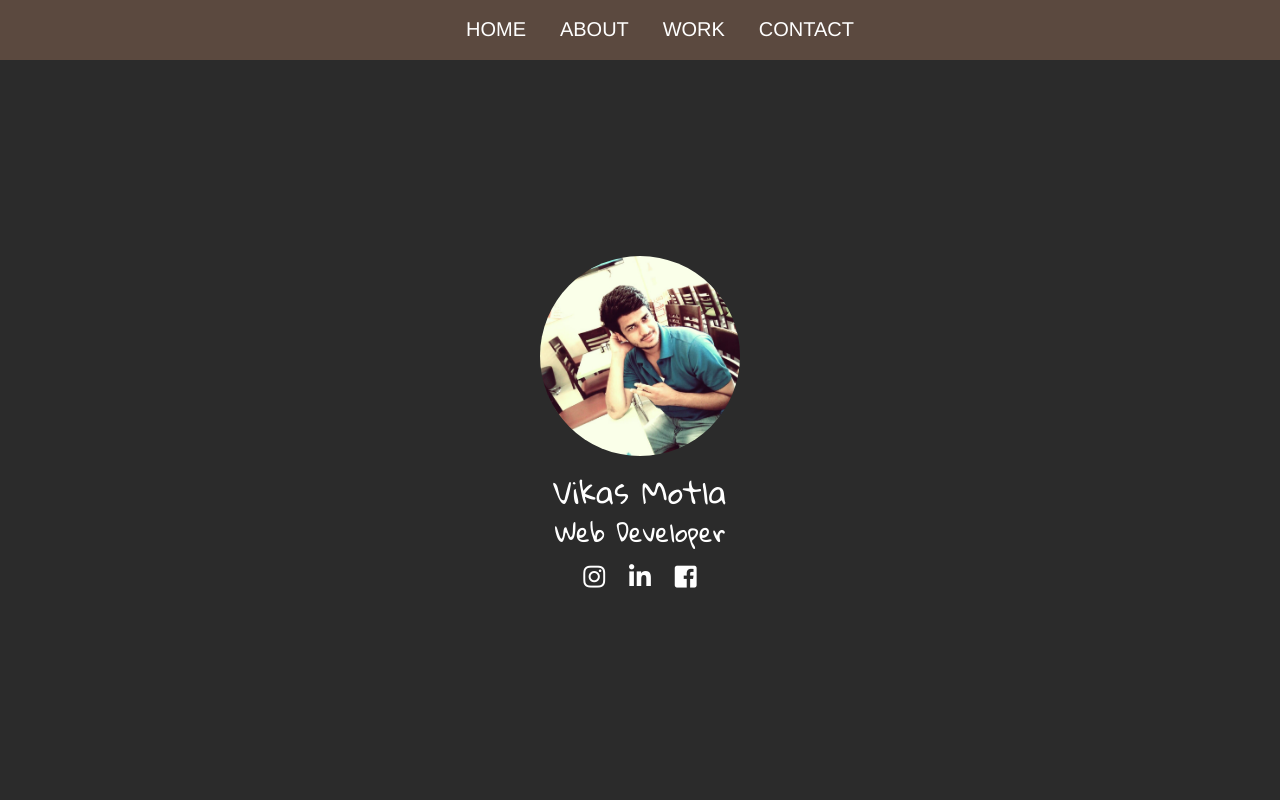
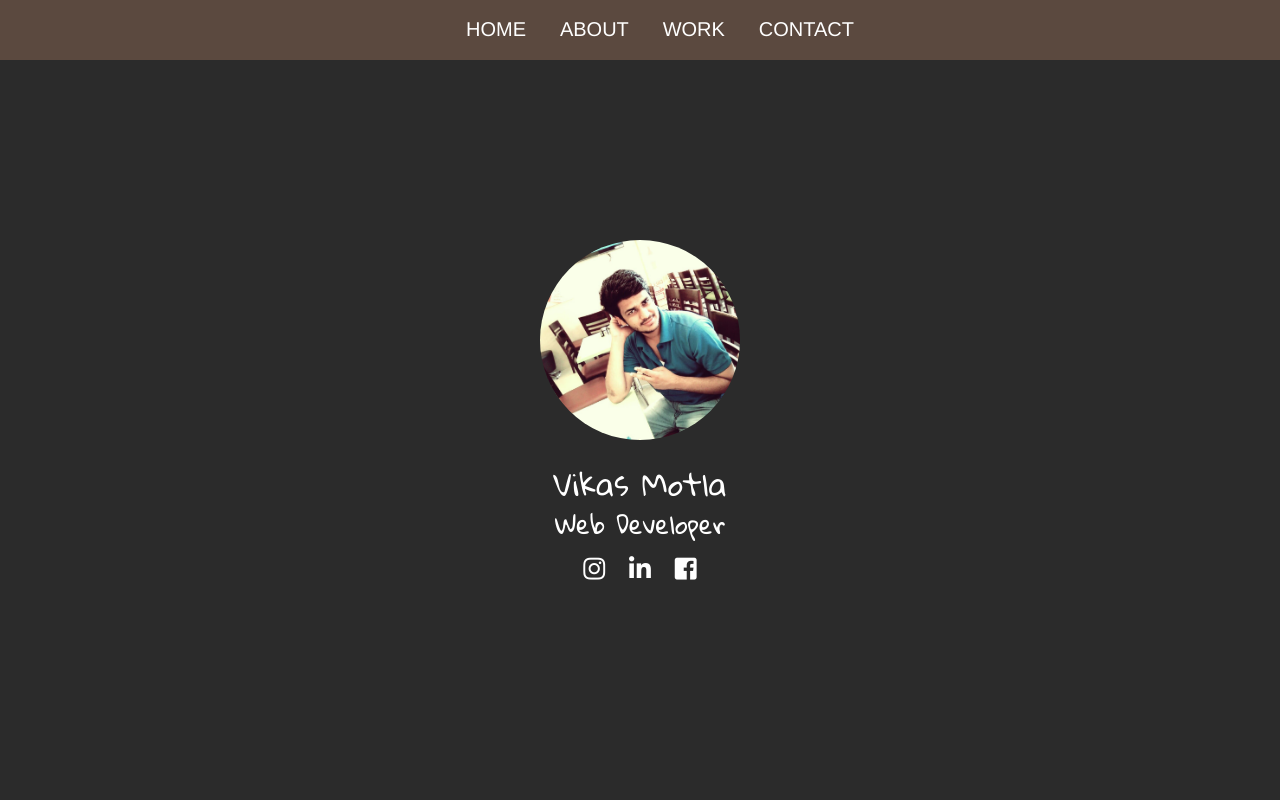
Before and after one commit to vikasmotla/vikasmotla.github.io, a plain HTML site: page index.html in a window 1280 px wide. Shown: the top 800 px of the page. Drawn offline with nearby package versions, Linux system fonts and the light colour scheme.

Commit message:
ui related changes

```diff
--- a/custom/css/profile.css
+++ b/custom/css/profile.css
@@ -72,11 +72,59 @@ nav ul li a:hover{
 }
 
 
+/* .dp{
+  width: 200px;
+  height: 200px;
+  border-radius: 50%;
+  margin-top: 32vh;
+} */
+
 .dp{
   width: 200px;
   height: 200px;
   border-radius: 50%;
-  margin-top: 32vh;
+}
+
+@media(max-width:576px){
+  .marginTopdp{
+    margin-top: 30vh;
+  }
+  .marginTopContent{
+    margin-top: 30vh;
+  }
+}
+
+@media(min-width:576px){
+  .marginTopdp{
+    margin-top: 30vh;
+  }
+  .marginTopContent{
+    margin-top: 30vh;
+  }
+}
+@media(min-width:768px){
+  .marginTopdp{
+    margin-top: 30vh;
+  }
+  .marginTopContent{
+    margin-top: 30vh;
+  }
+}
+@media(min-width:992px){
+  .marginTopdp{
+    margin-top: 30vh;
+  }
+  .marginTopContent{
+    margin-top: 1vh;
+  }
+}
+@media(min-width:1200px){
+  .marginTopdp{
+    margin-top: 30vh;
+  }
+  .marginTopContent{
+    margin-top: 1vh;
+  }
 }
 
 
--- a/index.html
+++ b/index.html
@@ -31,7 +31,27 @@
   <div class="container-fluid">
 
     <div class="row home">
-      <div class="centerDiv">
+      <div class="col-md-12 col-xs-6 marginTopdp">
+        <div class="row text-center">
+          <img class="dp" src="custom/images/vikas44.jpeg" alt="vikas motla">
+        </div>
+      </div>
+      <div class="col-md-12 col-xs-6 marginTopContent">
+        <div class="row text-center">
+          <p class="name">Vikas Motla</p>
+          <p class="designation"> Web Developer </p>
+          <span class="linkIcons">
+          <ul>
+            <li> <a href="#"><i class="fab fa-instagram"></i></a> </li>
+            <li> <a href="#"><i class="fab fa-linkedin"></i><a> </li>
+            <li> <a href="#"><i class="fab fa-facebook-square"></i></a> </li>
+          </ul>
+        </span>
+        </div>
+      </div>
+
+
+      <!-- <div class="centerDiv">
         <img class="dp" src="custom/images/vikas44.jpeg" alt="vikas motla">
         <p class="name">Vikas Motla</p>
         <p class="designation"> Web Developer </p>
@@ -41,16 +61,17 @@
           <li> <a href="#"><i class="fab fa-linkedin"></i><a> </li>
           <li> <a href="#"><i class="fab fa-facebook-square"></i></a> </li>
         </ul>
-    </span>
-      </div>
+      </span>
+      </div> -->
+
     </div>
 
     <div class="row aboutDiv">
       <div style="margin-top:60px">
-        <div class="col-xs-offset-2 col-xs-2">
+        <div class="col-md-offset-2 col-md-2 col-xs-12">
           <span class="sideHeading">About</span>
         </div>
-        <div class="col-xs-8" style="margin-top:50px;">
+        <div class="col-xs-12 col-md-8" style="margin-top:50px;">
           <p class="aboutMeFirst"> Hello! My name is Vikas Motla.</p>
 
           <p class="aboutMeSecond">I am from Meerut (U.P.). Being a Fauzi kid i have been to many places in my life.
@@ -63,10 +84,10 @@
 
     <div class="row workDiv">
       <div style="margin-top:60px">
-        <div class="col-xs-offset-2 col-xs-2">
+        <div class="col-md-offset-2 col-md-2 col-xs-12">
           <span class="sideHeading">Work</span>
         </div>
-        <div class="col-xs-8" style="margin-top:50px;">
+        <div class="col-xs-12 col-md-8" style="margin-top:50px;">
           <div class="row container-fluid">
             <p class="wrokH1">Cioc pvt ltd</p>
             <p class="workSub">Web Developer - Feb 2018 to Present</p>
```
